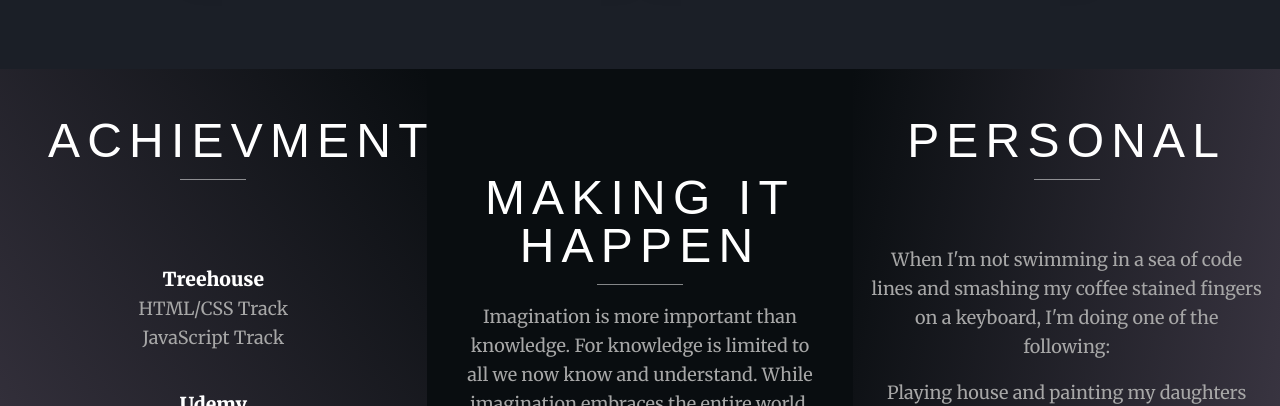
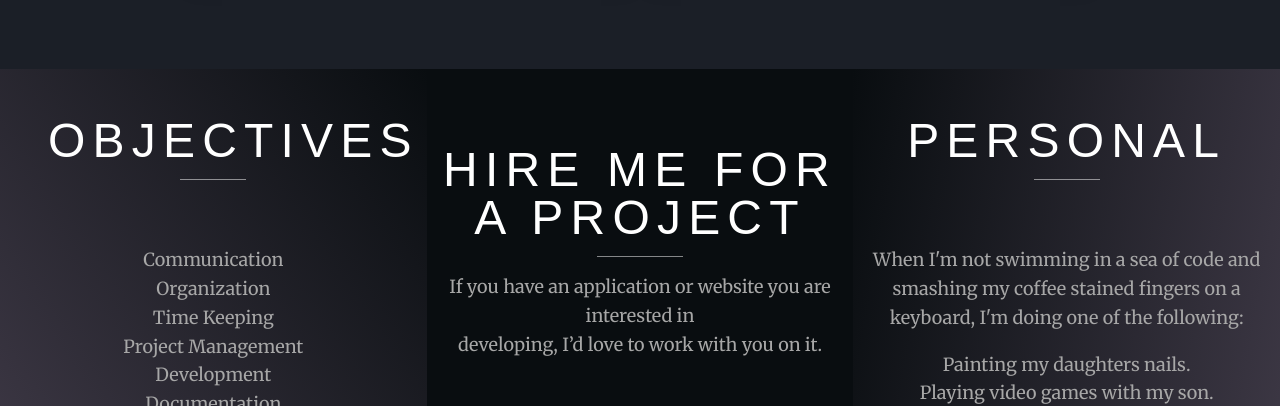
Before and after one commit to dvlprdave/portfolio, a plain HTML site: page index.html in a window 1280 px wide. Shown: the part 2394-2800 px from the top of the page. Drawn offline with nearby package versions, Linux system fonts and the light colour scheme; a web font is replaced by a local one.

Commit message:
proposal and tweaks

```diff
--- a/index.html
+++ b/index.html
@@ -69,15 +69,16 @@
     <h2 class="about-subtitle">Developer</h2>
 
     <div class="about-text">
-      <p>I'm a self taught front-end
-        <span>Web Developer</span> from NYC with a passion for creativity and technology. I firmly believe in fostering your passion and building things that are an extension of your dreams.
+      <p>I'm a front-end
+        <span class="accent-text">Web Developer</span> from NYC with a passion for creative web apps / websites. I firmly believe in fostering your passion and building things that are an extension of your imagination.
       </p>
 
       <br>
 
-      <p>  My core skills are
-        <abbr title="Hypertext Markup Language">HTML</abbr>,
-        <abbr title="Cascading Style Sheet">CSS</abbr>, and JavaScript. I'm primarily focused on React and Gatsby. Using these tools allows me to create smooth and rich web experiences & web applications. Take a look around at a few of the things I've built and enjoy!</p>
+      <p>My arena of development primarily focuses around
+        <span class="accent-text">JavaScript</span>,
+        <span class="accent-text">React</span>, and
+        <span class="accent-text">Gatsby</span>. Using these tools allows me to create smooth and rich web experiences & web applications. Take a look around at a few of the things I've built and enjoy!</p>
     </div>
   </section>
 
@@ -150,51 +151,42 @@
 
   </section>
 
-  <!-- Intro Section  -->
-  <section class="intro">
-    <div class="intro-left">
-      <h2>Achievments</h2>
+  <!-- Proposal Section  -->
+  <section class="proposal">
+    <div class="proposal-left">
+      <h2>Objectives</h2>
 
-      <ul class="achievments">
-        <li>
-          <ul class="treehouse">
-            <li><span id="treehouse-txt">Treehouse</span></li>
-            <li>HTML/CSS Track</li>
-            <li>JavaScript Track</li>
-          </ul>
-        </li>
-
-        <li>
-          <ul class="udemy">
-            <li><span id="udemy-txt">Udemy</span></li>
-            <li>Web Developer Bootcamp</li>
-            <li>Advanced Web Developer Bootcamp</li>
-            <li>Advanced CSS and Sass</li>
-            <li>Modern JavaScript from the beginning</li>
-            <li>JavaScript: Understanding the wierd parts</li>
-          </ul>
-        </li>
+      <ul>
+        <li>Communication</li>
+        <li>Organization</li>
+        <li>Time Keeping</li>
+        <li>Project Management</li>
+        <li>Development</li>
+        <li>Documentation</li>
       </ul>
     </div>
 
-    <div class="intro-middle">
-      <h2>Making it happen</h2>
-      <blockquote>Imagination is more important than knowledge. For knowledge is limited to all we now know and understand. While imagination embraces the entire world, and all there ever will be to know and understand.<br> - Albert Einstien</blockquote>
+    <div class="proposal-middle">
+      <h2>Hire me for a project</h2>
+      <p>If you have an application or website you are interested in <br>
+      developing, I’d love to work with you on it.
+      <br>
+      </p>
     </div>
 
-    <div class="intro-right">
+    <div class="proposal-right">
       <h2>Personal</h2>
       <ul class="interest-list">
         <li>
           <p>
-            When I'm not swimming in a sea of code lines and smashing my coffee stained fingers on a keyboard, I'm doing one of the following:
+            When I'm not swimming in a sea of code and smashing my coffee stained fingers on a keyboard, I'm doing one of the following:
           </p>
         </li>
         <li>
-          Playing house and painting my daughters nails.
+          Painting my daughters nails.
         </li>
         <li>
-          Breaking scores and my confidence while my son owns me in video games.
+          Playing video games with my son.
         </li>
         <li>
           At the gym powerlifting and training.
--- a/scss/partials/_about-me.scss
+++ b/scss/partials/_about-me.scss
@@ -41,7 +41,7 @@
 .about-text {
     grid-row: 3 / 4;
 
-    span {
+    .accent-text {
         background-color: $accent;
         color: $white;
     }
--- a/scss/partials/_all.scss
+++ b/scss/partials/_all.scss
@@ -1,6 +1,6 @@
 @import 'base';
 @import 'welcome';
-@import 'intro';
+@import 'proposal';
 @import 'about-me';
 @import 'achievments';
 @import 'portfolio';
--- a/scss/partials/_intro.scss
+++ b/scss/partials/_proposal.scss
@@ -1,4 +1,4 @@
-.intro {
+.proposal {
     display: flex;
     color: rbga($white, .7);
     height: 100%;
@@ -30,21 +30,25 @@
 Intro left, middle, right
 *********************************/
 
-.intro-middle {
+.proposal-middle {
     background: $dark-blue;
-    padding: 2.5em 0;
+    padding: 2.5em 1;
     text-align: center;
     display: flex;
     flex-direction: column;
     justify-content: center;
+
+    h2 {
+        margin-bottom: 1rem;
+    }
 
     @media screen and (max-width: 930px) {
         display: none;
 }
 }
 
-.intro-left,
-.intro-right {
+.proposal-left,
+.proposal-right {
     // background: #40434e;
     // display: block; // removes white space under images
     background: linear-gradient(100deg, $dark-blue, $onyx);
@@ -61,10 +65,10 @@ Intro left, middle, right
     }
 }
 
-.intro-left {
+.proposal-left {
     background: linear-gradient(235deg, $dark-blue, $onyx);
 
-        #treehouse-txt, #udemy-txt {
+        #udemy-txt {
             color: $white;
             font-weight: bold;
 
--- a/scss/partials/_welcome.scss
+++ b/scss/partials/_welcome.scss
@@ -131,11 +131,13 @@
         width: 100%;
 
             h1 {
+            font-family: $ff-open;
             font-size: 3.8vw;
             font-weight: $fw-n;
             color: $white;
             line-height: 1.3;
             text-align: justify;
+            text-transform: uppercase;
             padding-left: 1em;
         }
     }
```
Also changed, not shown: css/main-dist.css, css/main.css, 1 other file.
